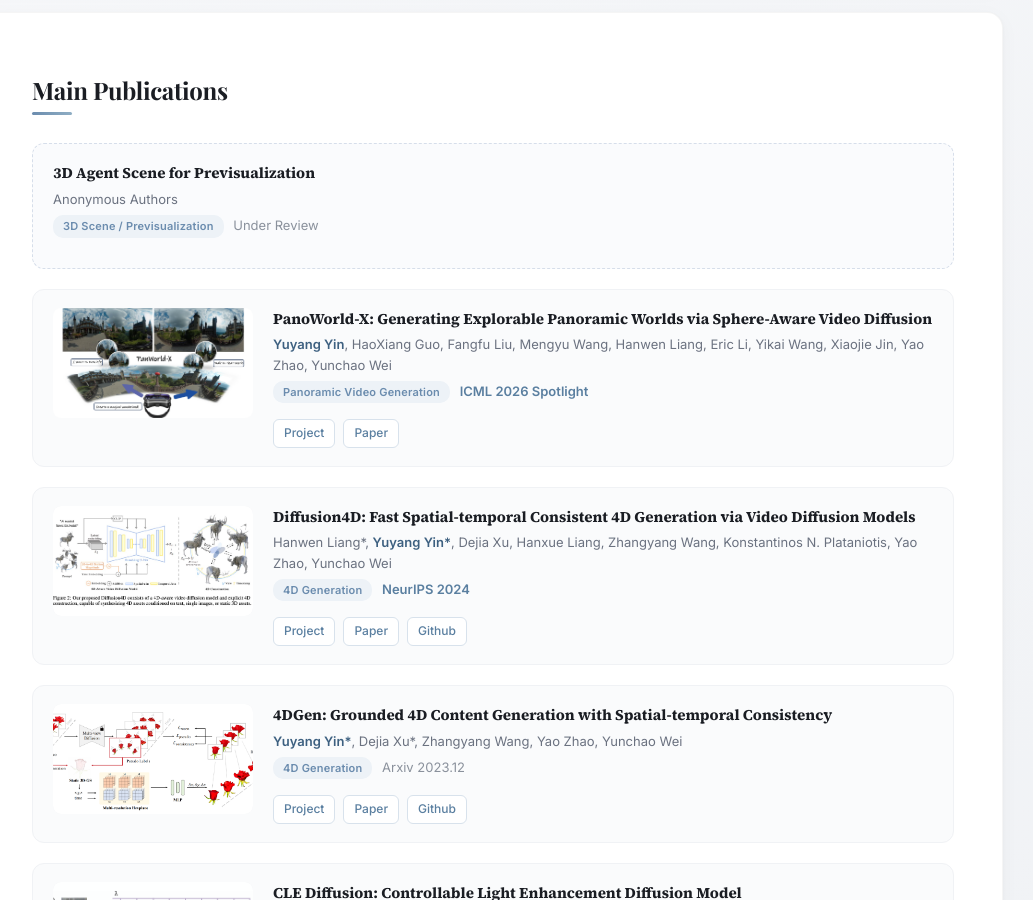
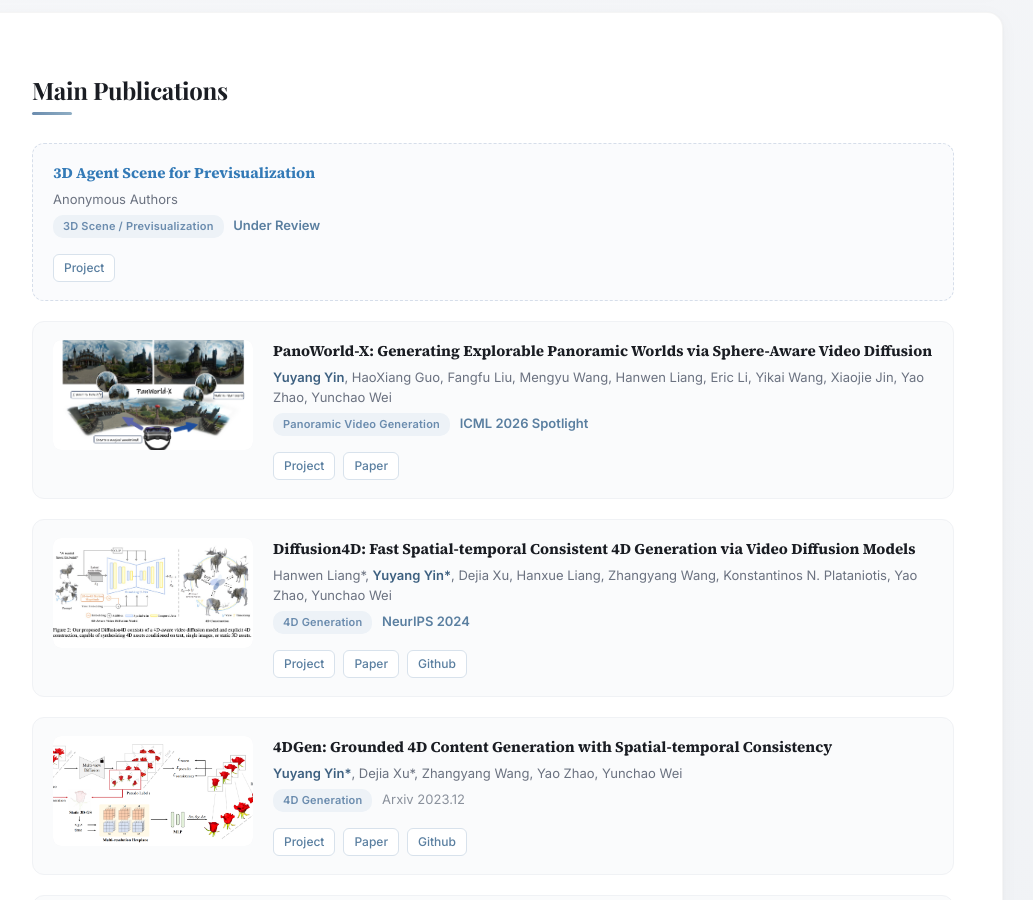
Before and after one commit to YuyangYin/YuyangYin.github.io, a Jekyll site: the page built from index.html, in a window 1280 px wide and 900 px high, scrolled down 646 px. Shown: the whole window, without its empty margins (147-1180 px from the left). Built offline with Jekyll 4.4.1, drawn with Linux system fonts in a browser that asks for light colours; a script that is not in the unit is left out.

Commit message:
Link StateFlow project under review

```diff
--- a/_includes/yyy_publication.html
+++ b/_includes/yyy_publication.html
@@ -5,12 +5,15 @@
 	<!-- 3D Agent Scene for Previsualization -->
 	<div class="pub-item pub-item--review pub-item--noimg">
 		<div class="pub-body">
-			<div class="pub-title">3D Agent Scene for Previsualization</div>
+			<div class="pub-title"><a href="https://yuyangyin.github.io/StateFlow/">3D Agent Scene for Previsualization</a></div>
 			<div class="pub-authors">
 				Anonymous Authors
 			</div>
 			<div class="pub-venue">
-				<span class="pub-topic">3D Scene / Previsualization</span> Under Review
+				<span class="pub-topic">3D Scene / Previsualization</span> <strong>Under Review</strong>
+			</div>
+			<div class="pub-links">
+				<a href="https://yuyangyin.github.io/StateFlow/">Project</a>
 			</div>
 		</div>
 	</div>
```
